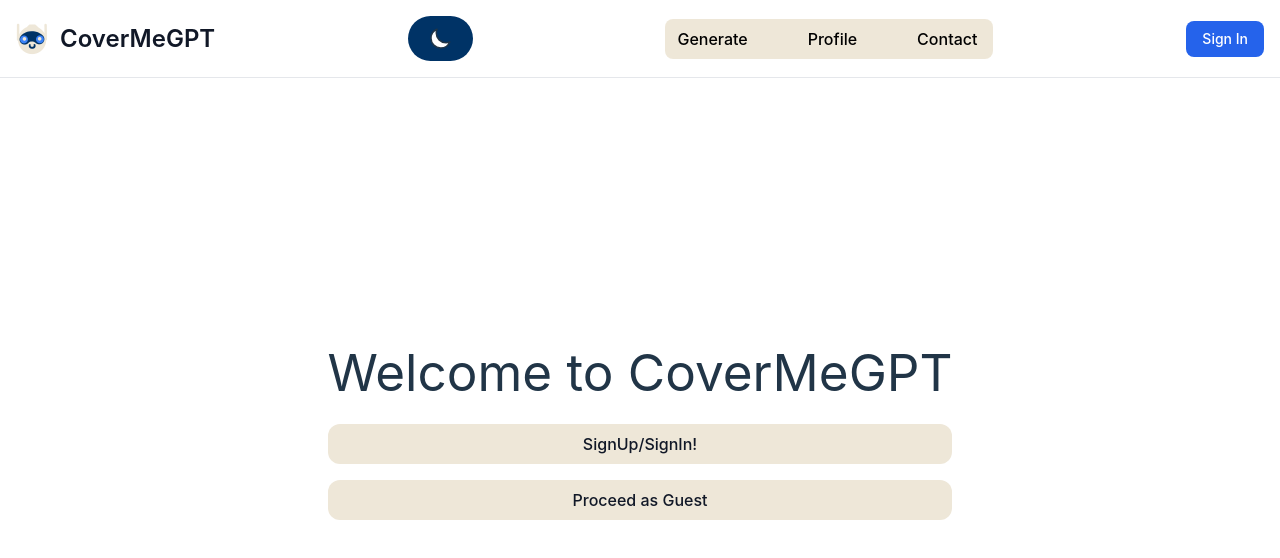
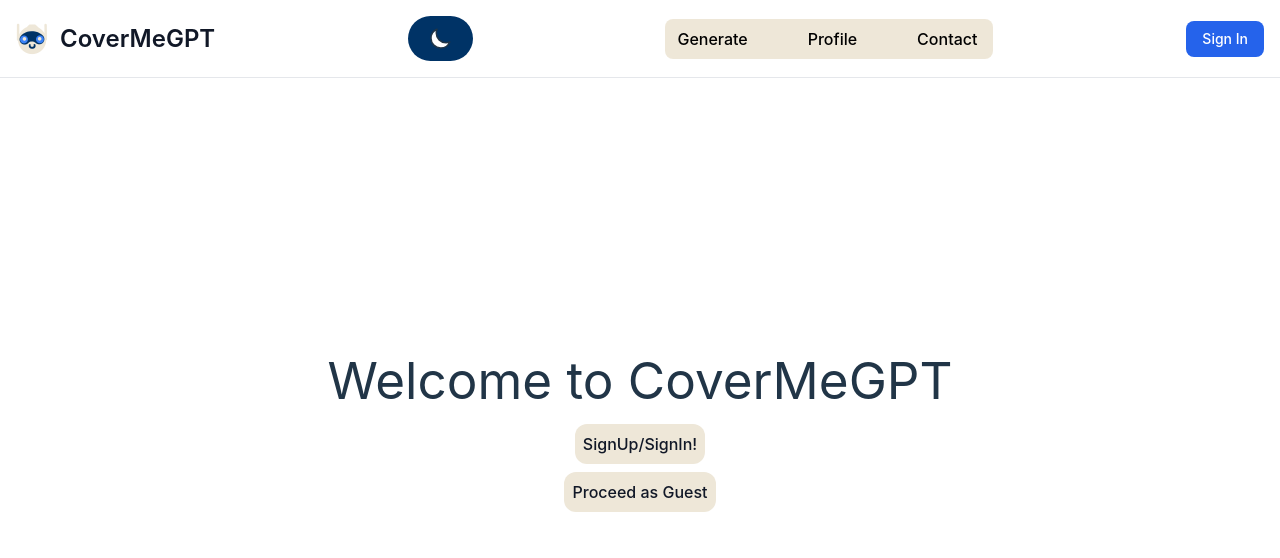
Before and after one commit to michaelwaves/covermegpt, a React (Vite) app: page / in a window 1280 px wide. Shown: the top 558 px of the page. Built offline with nearby package versions, Linux system fonts and the light colour scheme; no server answers.

Commit message:
front page css improvements

```diff
--- a/src/pages/LandingPage.tsx
+++ b/src/pages/LandingPage.tsx
@@ -12,9 +12,9 @@
             </div>
             {user ? <Link className="Link dark:text-white mt-2" to="/generate">Generate Cover Letter!</Link> :
 
-                <div className="flex flex-col space-y-2 mt-2 w-[clamp(400px,50vw,800px)] m-auto">
-                    <Link className="Link dark:text-white w-auto text-gray-900" to="/signin">SignUp/SignIn!</Link>
-                    <Link className="Link dark:text-white w-auto text-gray-900" to="/guest_generate">Proceed as Guest</Link>
+                <div className="flex flex-col space-y-2 mt-2 m-auto">
+                    <Link className="Link dark:text-white text-gray-900 m-auto" to="/signin">SignUp/SignIn!</Link>
+                    <Link className="Link dark:text-white text-gray-900 m-auto" to="/guest_generate">Proceed as Guest</Link>
                 </div>
             }
         </div>
```
